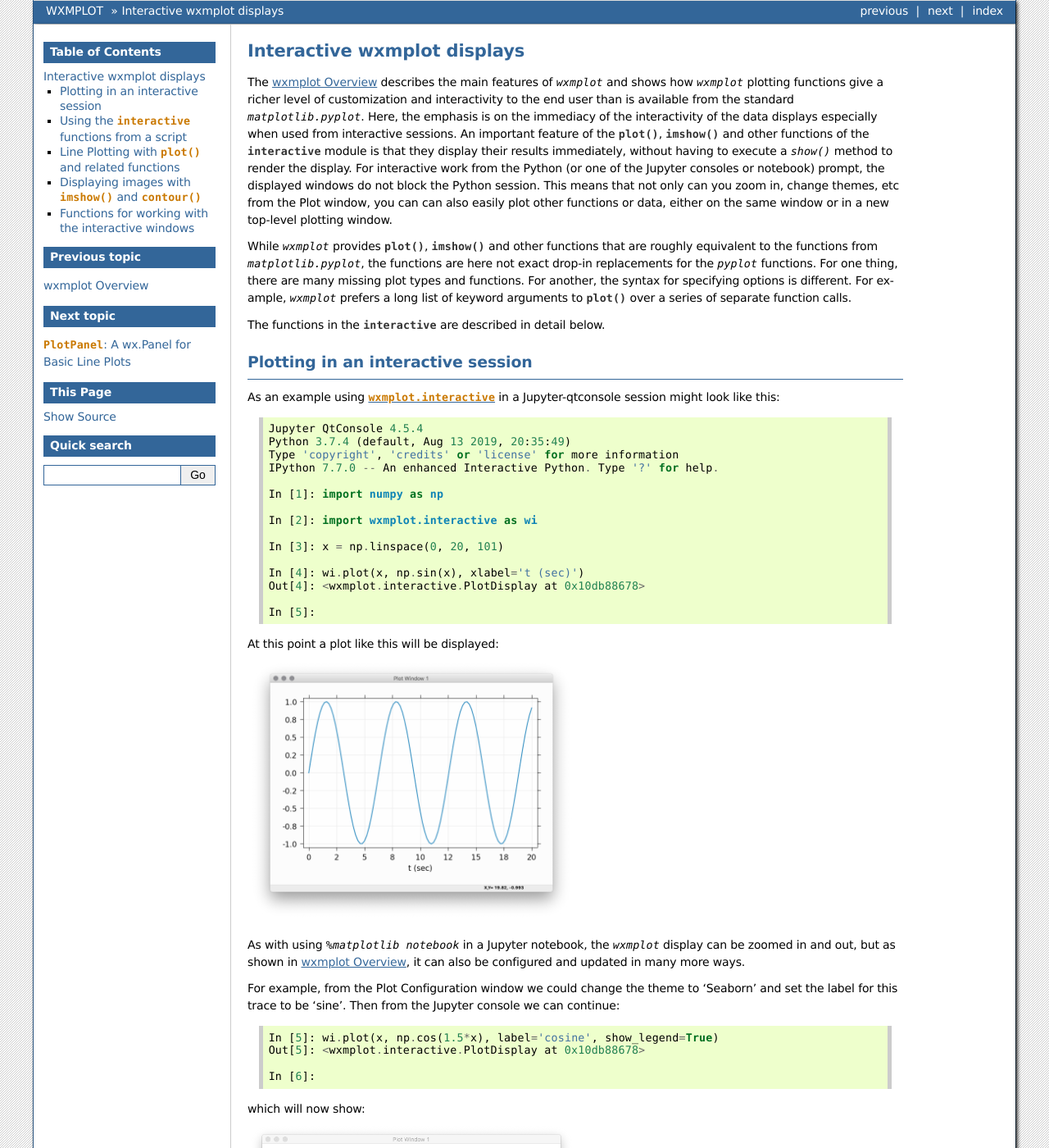
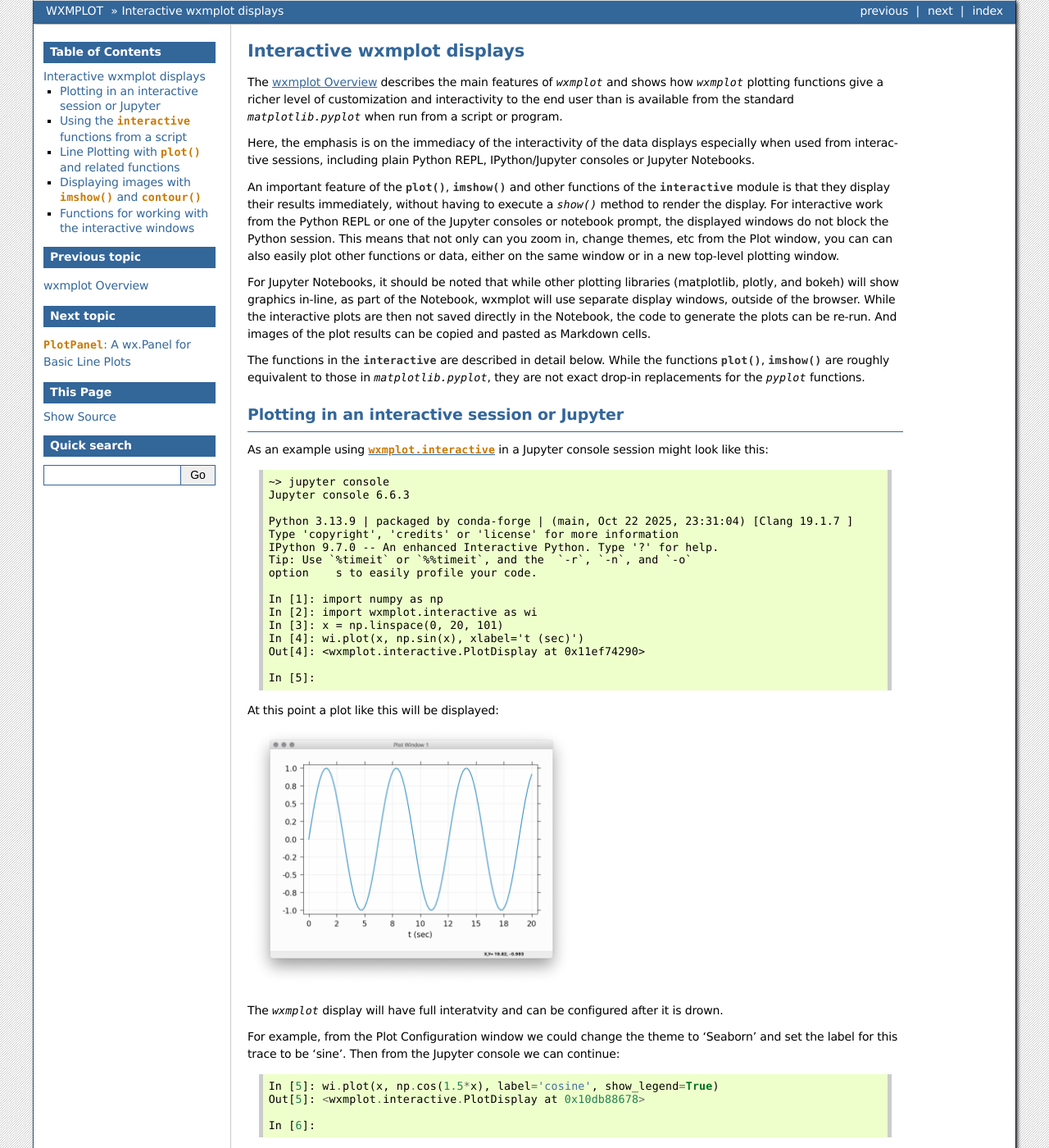
Before and after one commit to newville/wxmplot, a Sphinx documentation site: the page built from doc/interactive.rst, in a window 1280 px wide and 1400 px high. Shown: the whole window at 82% size. Built offline with Sphinx 7.4.7, drawn with Linux system fonts in a browser that asks for light colours; the version number could not be read and is left out; some of the changed text lies outside the part shown.

Commit message:
update doc, especially for interactivity

```diff
--- a/doc/conf.py
+++ b/doc/conf.py
@@ -47,7 +47,7 @@
 html_static_path = ['_static']
 html_sidebars = {
   'index': ["indexsidebar.html",  "sourcelink.html", "searchbox.html"],
-  "**": [ "localtoc.html",  "relations.html", "sourcelink.html", "searchbox.html"]
+  "*": [ "localtoc.html",  "relations.html", "sourcelink.html", "searchbox.html"]
 }
 
 html_domain_indices = False
--- a/doc/interactive.rst
+++ b/doc/interactive.rst
@@ -9,63 +9,74 @@
 The :ref:`ch_overview` describes the main features of `wxmplot` and shows
 how `wxmplot` plotting functions give a richer level of customization and
 interactivity to the end user than is available from the standard
-`matplotlib.pyplot`.  Here, the emphasis is on the immediacy of the
-interactivity of the data displays especially when used from interactive
-sessions.  An important feature of the :func:`plot`, :func:`imshow` and
-other functions of the :mod:`interactive` module is that they display their
-results immediately, without having to execute a `show()` method to render
-the display. For interactive work from the Python (or one of the Jupyter
-consoles or notebook) prompt, the displayed windows do not block the Python
-session.  This means that not only can you zoom in, change themes, etc from
-the Plot window, you can can also easily plot other functions or data,
-either on the same window or in a new top-level plotting window.
+`matplotlib.pyplot` when run from a script or program.
 
-While `wxmplot` provides :func:`plot`, :func:`imshow` and other functions
-that are roughly equivalent to the functions from `matplotlib.pyplot`, the
-functions are here not exact drop-in replacements for the `pyplot` functions.
-For one thing, there are many missing plot types and functions.  For another,
-the syntax for specifying options is different.  For example, `wxmplot`
-prefers a long list of keyword arguments to :func:`plot` over a series of
-separate function calls.
+Here, the emphasis is on the immediacy of the interactivity of the
+data displays especially when used from interactive sessions,
+including plain Python REPL, IPython/Jupyter consoles or Jupyter
+Notebooks.
+
+An important feature of the :func:`plot`, :func:`imshow` and other
+functions of the :mod:`interactive` module is that they display their
+results immediately, without having to execute a `show()` method to
+render the display. For interactive work from the Python REPL or one of
+the Jupyter consoles or notebook prompt, the displayed windows do not
+block the Python session.  This means that not only can you zoom in,
+change themes, etc from the Plot window, you can can also easily plot
+other functions or data, either on the same window or in a new
+top-level plotting window.
+
+For Jupyter Notebooks, it should be noted that while other plotting
+libraries (matplotlib, plotly, and bokeh) will show graphics in-line,
+as part of the Notebook, wxmplot will use separate display windows,
+outside of the browser.  While the interactive plots are then not
+saved directly in the Notebook, the code to generate the plots can be
+re-run. And images of the plot results can be copied and pasted as
+Markdown cells.
+
 
 The functions in the :mod:`interactive` are described in detail below.
+While the functions :func:`plot`, :func:`imshow` are roughly
+equivalent to those in `matplotlib.pyplot`, they are not exact drop-in
+replacements for the `pyplot` functions.
 
 
-Plotting in an interactive session
+Plotting in an interactive session or Jupyter
 ===========================================================
 
 
-As an example using :mod:`wxmplot.interactive` in a Jupyter-qtconsole
+As an example using :mod:`wxmplot.interactive` in a Jupyter console
 session might look like this::
 
-    Jupyter QtConsole 4.5.4
-    Python 3.7.4 (default, Aug 13 2019, 20:35:49)
+    ~> jupyter console
+    Jupyter console 6.6.3
+
+    Python 3.13.9 | packaged by conda-forge | (main, Oct 22 2025, 23:31:04) [Clang 19.1.7 ]
     Type 'copyright', 'credits' or 'license' for more information
-    IPython 7.7.0 -- An enhanced Interactive Python. Type '?' for help.
+    IPython 9.7.0 -- An enhanced Interactive Python. Type '?' for help.
+    Tip: Use `%timeit` or `%%timeit`, and the  `-r`, `-n`, and `-o`
+    option    s to easily profile your code.
 
     In [1]: import numpy as np
-
     In [2]: import wxmplot.interactive as wi
-
     In [3]: x = np.linspace(0, 20, 101)
-
     In [4]: wi.plot(x, np.sin(x), xlabel='t (sec)')
-    Out[4]: <wxmplot.interactive.PlotDisplay at 0x10db88678>
+    Out[4]: <wxmplot.interactive.PlotDisplay at 0x11ef74290>
 
     In [5]:
+
 
 At this point a plot like this will be displayed:
 
 .. image:: images/interactive1.png
    :width: 50 %
 
-As with using `%matplotlib notebook` in a Jupyter notebook, the `wxmplot`
-display can be zoomed in and out, but as shown in :ref:`ch_overview`, it
-can also be configured and updated in many more ways.
+The `wxmplot` display will have full interatvity and can be configured
+after it is drown.
 
-For example, from the Plot Configuration window we could change the theme
-to 'Seaborn' and set the label for this trace to be 'sine'.  Then from the
-Jupyter console we can continue::
+For example, from the Plot Configuration window we could change the
+theme to 'Seaborn' and set the label for this trace to be 'sine'.
+Then from the Jupyter console we can continue::
 
     In [5]: wi.plot(x, np.cos(1.5*x), label='cosine', show_legend=True)
     Out[5]: <wxmplot.interactive.PlotDisplay at 0x10db88678>
@@ -119,12 +130,13 @@
 
 When using the :mod:`interactive` functions by running a script in a
 non-interactive way, the display will still appear. It does not block
-further execution of the script and the display does not disappear when the
-script is complete.  Instead, the plots and images will remain displayed
-and fully operational until all windows have been closed or until the
-running script is explicitly closed with Crtl-C.  That means that you can
-add `wi.plot()` and `wi.imshow()` to your short- or long-running scripts
-and the plots will be displayed until you no longer want to use them.
+further execution of the script and the display does not disappear
+when the script is complete.  Instead, the plots and images will
+remain displayed and fully operational until all windows have been
+closed or until the running script is explicitly closed (say, with
+Ctrl-D).  That means that you can add `wi.plot()` and `wi.imshow()` to
+your short- or long-running scripts and the plots will be displayed
+until you no longer want to use them.
 
 
 Line Plotting with :func:`plot` and related functions
```
Also changed, not shown: doc/comparisons.rst (+14 -10 lines).
